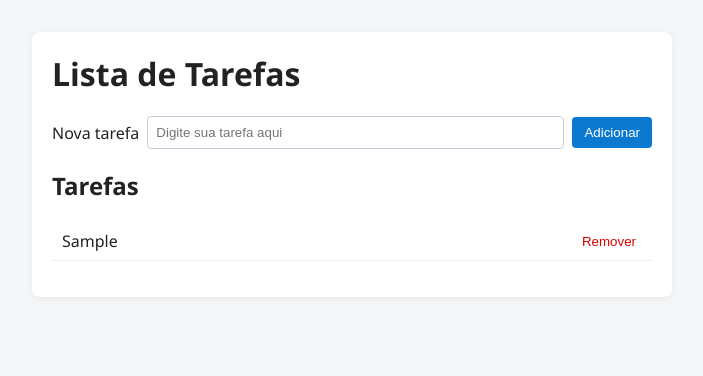
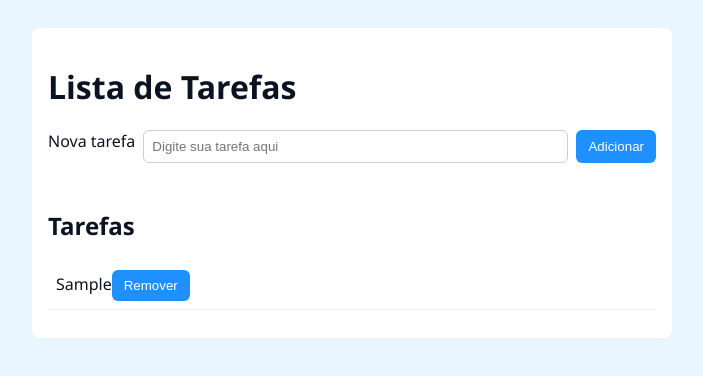
Before and after one commit to gustavoleme777/2Ati, a plain HTML site: page seu-projeto/index.html in a window 1280 px wide. Both pictures are taken after typing "Sample" into the empty fields and a click on the button "Adicionar". Shown: the whole page, without its empty margins (288-991 px from the left). Drawn offline with Linux system fonts and the light colour scheme.

Commit message:
chore: minimal CSS for AV1

```diff
--- a/seu-projeto/css/style.css
+++ b/seu-projeto/css/style.css
@@ -1,16 +1,9 @@
-/* style.css - Estilo simples para a Lista de Tarefas */
 *{box-sizing:border-box}
-body{font-family:Segoe UI,Helvetica,Arial,sans-serif;background:#f4f6f8;color:#222;padding:24px}
-.container{max-width:640px;margin:0 auto;background:#fff;padding:20px;border-radius:8px;box-shadow:0 2px 8px rgba(0,0,0,.06)}
-h1{margin-top:0}
-form{display:flex;gap:8px;align-items:center;margin-bottom:8px}
-form input[type=text]{flex:1;padding:8px;border:1px solid #ccd; border-radius:4px}
-form button{padding:8px 12px;border-radius:4px;border:0;background:#0b79d0;color:#fff;cursor:pointer}
-form button:hover{opacity:.95}
-.mensagem{color:#b00020;margin-bottom:8px;min-height:20px}
-.mensagem.hidden{display:none}
-#lista-tarefas{list-style:none;padding-left:0;margin-top:0}
-#lista-tarefas li{padding:8px 10px;border-bottom:1px solid #eee;display:flex;justify-content:space-between;align-items:center}
-.tarefa-text{flex:1}
-.tarefa-remover{background:transparent;border:0;color:#d00;cursor:pointer}
-.small{font-size:0.9rem;color:#666}
+body{font-family:Segoe UI,Arial,sans-serif;background:#eaf6ff;color:#0b1220;padding:20px}
+.container{max-width:640px;margin:0 auto;background:#fff;padding:16px;border-radius:8px}
+form{display:flex;gap:8px}
+input{flex:1;padding:8px;border:1px solid #ccd;border-radius:6px}
+button{padding:8px 12px;border-radius:6px;border:0;background:#1e90ff;color:#fff;cursor:pointer}
+#mensagem-erro{color:#b00020;margin-top:8px;min-height:18px}
+ul{list-style:none;padding:0;margin:12px 0}
+li{padding:8px;border-bottom:1px solid #eee}
```
